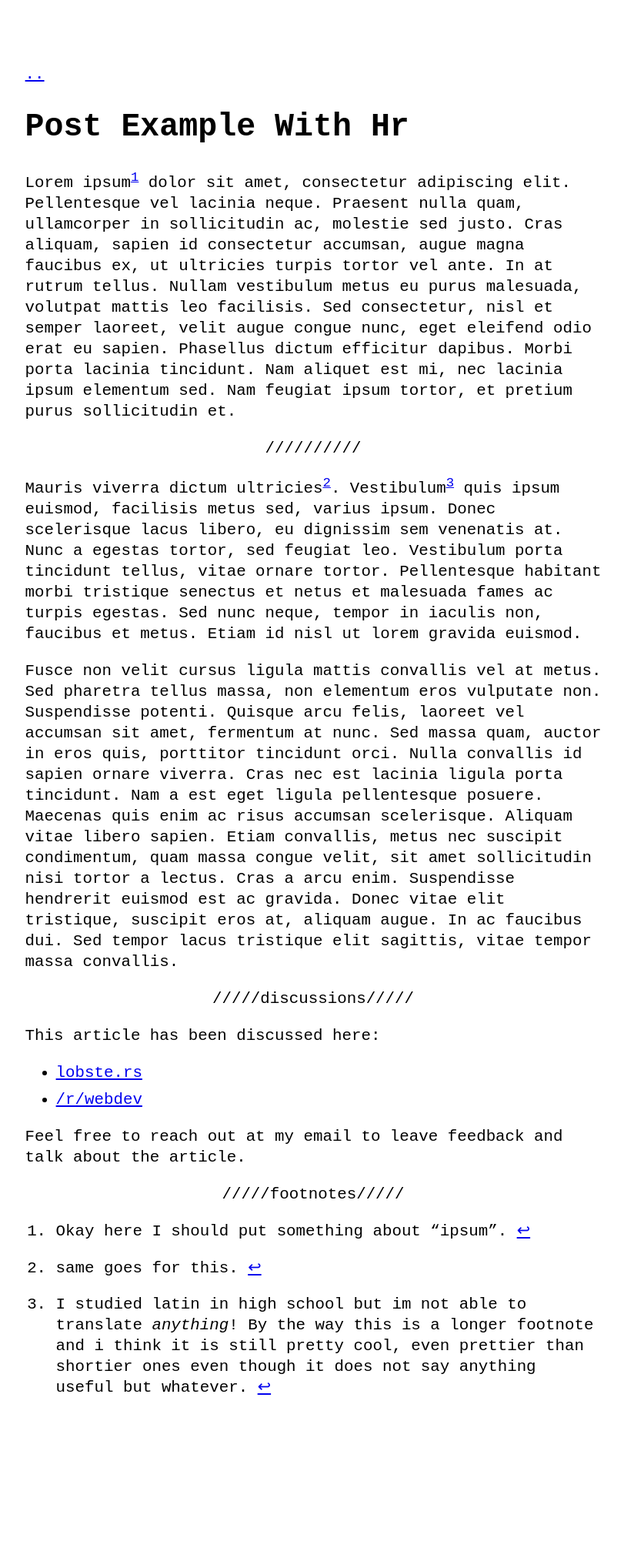
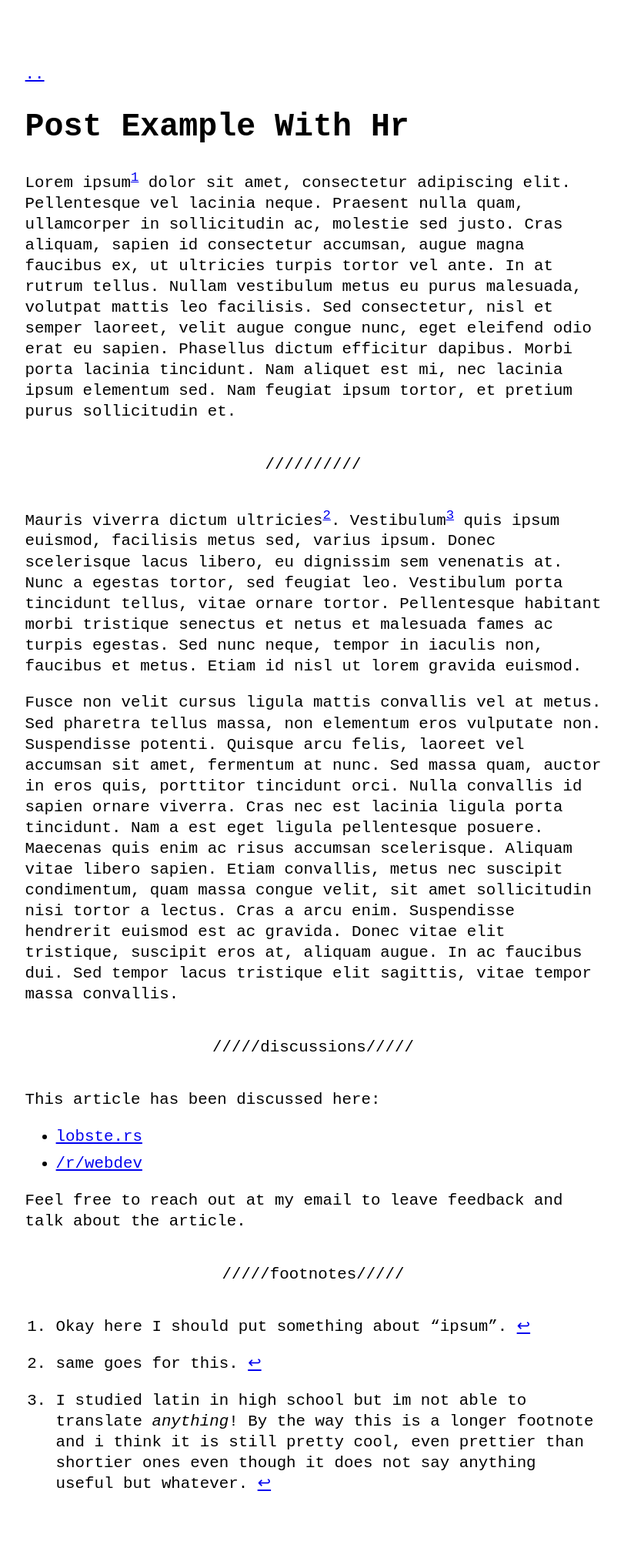
Before and after one commit to riggraz/no-style-please, a Jekyll site: the page built from _posts/2020-07-09-post-example-with-hr.md, in a window 1280 px wide. Shown: the whole page at 77% size, without its empty margins (233-1044 px from the left). Built offline with Jekyll 4.4.1, drawn with Linux system fonts in a browser that asks for light colours; before the commit the page ends 1900 px from its top, so only the background shows below that.

Commit message:
Add vertical margin to hr

```diff
--- a/_sass/no-style-please.scss
+++ b/_sass/no-style-please.scss
@@ -8,6 +8,8 @@ html {
 }
 
 h2, h3, h4, h5, h6 { margin-top: 3rem; }
+
+hr { margin: 2rem 0; }
 
 p { margin: 1rem 0; }
 
```
